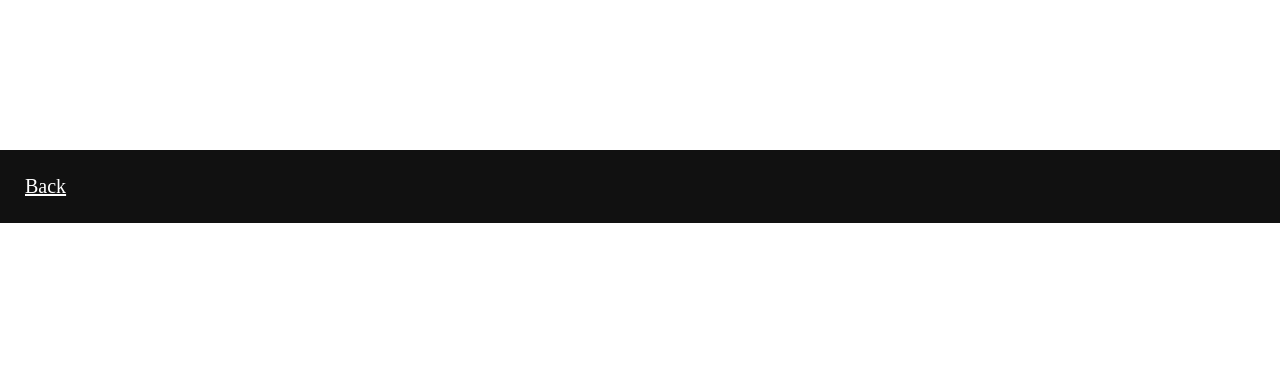
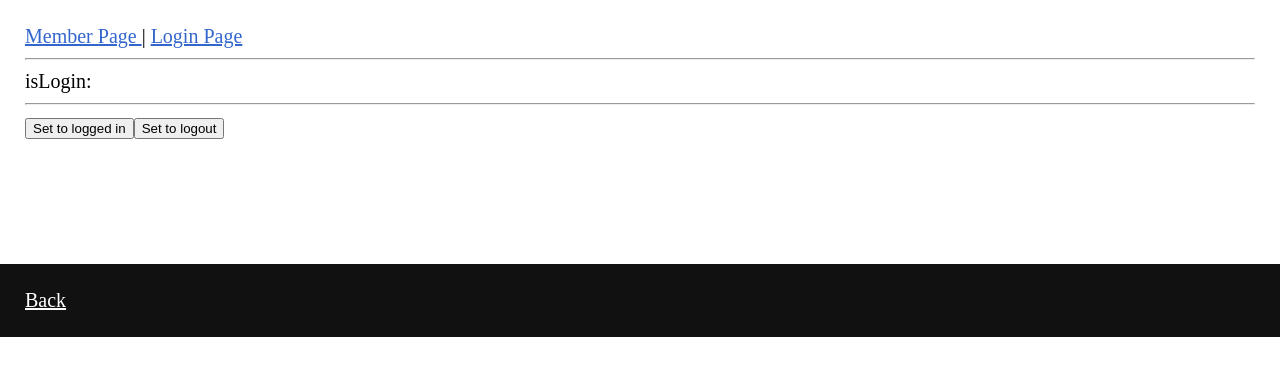
Before and after one commit to boggyjan/nuxt3_sandbox, a Nuxt app: page /auth in a window 1280 px wide. Before the commit this address had no page. Shown: the top 376 px of the page. Built offline with nearby package versions, Linux system fonts and the light colour scheme.

Commit message:
update nuxt3 sandbox version and add auth example pages

```diff
--- a/layouts/default.vue
+++ b/layouts/default.vue
@@ -29,8 +29,6 @@ nuxtApp.hook("page:start", () => {
 
 nuxtApp.hook("page:finish", () => {
   loading.value.finish()
-  // 暫且可以這樣補足目前nuxt3沒有scrollToTop的功能（這個很基本耶...
-  // window.scrollTo(0, 0)
 })
 </script>
 
--- a/nuxt.config.ts
+++ b/nuxt.config.ts
@@ -1,5 +1,3 @@
-import { defineNuxtConfig } from 'nuxt'
-
 // https://v3.nuxtjs.org/api/configuration/nuxt.config
 export default defineNuxtConfig({
   css: [
--- a/pages/array.vue
+++ b/pages/array.vue
@@ -20,8 +20,8 @@
 </template>
 
 <script setup>
-let count = ref(0)
-let myArray = ref([1, 2, 3])
+const count = ref(0)
+const myArray = ref([1, 2, 3])
 const myArray2 = reactive([{ a: 1 }, { a: 2 }, { a: 3 }])
 const myArray3 = reactive({ a: [1, 2, 3] })
 
--- /dev/null
+++ b/pages/auth.vue
@@ -0,0 +1,35 @@
+<template>
+  <div>
+    <NuxtLink to="/member">
+      Member Page
+    </NuxtLink>
+    |
+    <NuxtLink to="/login">
+      Login Page
+    </NuxtLink>
+
+    <hr>
+    isLogin:
+    {{ isLogin }}
+    <hr>
+
+    <button @click="setLogin()">
+      Set to logged in
+    </button>
+    <button @click="setLogout()">
+      Set to logout
+    </button>
+  </div>
+</template>
+
+<script setup>
+const isLogin = useState('isLogin')
+
+function setLogin () {
+  isLogin.value = true
+}
+
+function setLogout () {
+  isLogin.value = false
+}
+</script>
--- a/pages/index.vue
+++ b/pages/index.vue
@@ -4,13 +4,10 @@
     <p>紀錄一下目前已知的問題：</p>
     <ul>
       <li>沒有loading bar 自刻了一個，但就只是換頁時會顯示而已，沒有跟$fetch連動</li>
-      <li>沒有scrollToTop功能</li>
-      <li>layout功能不如2版好用</li>
       <li>用component標籤去放該頁body才需要的css的style標籤時，在離開頁面的時後不會被清掉</li>
-      <li>dev時TS根本就不會做型別檢查，要用 npx nuxi typecheck 指令才能檢查</li>
+      <li>dev時Eslint不會檢查，要用 npm run lint 指令才能檢查</li>
+      <li>dev時TS不會做型別檢查，要用 npx nuxi typecheck 指令才能檢查，跟Eslint一樣</li>
       <li>換頁時，會先清掉該頁的變數（？），導致會有一瞬間看到原本應該要顯示變數的地方變成空白，然後才導到另一頁</li>
-      <li>常常新增頁面時，會需要重開cli，不然會噴錯</li>
-      <li>有發現再來補</li>
     </ul>
 
     <div class="test-box">
--- a/pages/layout.vue
+++ b/pages/layout.vue
@@ -1,16 +1,15 @@
 <template>
-  <NuxtLayout :name="themeType">
+  <div>
+    <h3>Layout demo</h3>
     <div>
-      <h3>Layout demo</h3>
+      Nuxt3 指定 layout，直接在template裡加個「NuxtLayout」component即可
       <div>
-        更換layout已經不再使用layout: 'dark' 這樣的寫法了，直接在template裡用NuxtLayout comp即可
-        <div>
-          <button @click="themeType = 'light'">Light</button>
-          <button @click="themeType = 'dark'">Dark</button>
-        </div>
+        <NuxtLayout :name="themeType" />
+        <button @click="themeType = 'light'">Light</button>
+        <button @click="themeType = 'dark'">Dark</button>
       </div>
     </div>
-  </NuxtLayout>
+  </div>
 </template>
 
 <script setup>
--- /dev/null
+++ b/pages/login.vue
@@ -0,0 +1,13 @@
+<template>
+  <div>
+    Login Page (Guest Only)
+    <hr>
+    Please check auth.vue to see full Example and desciptions.
+  </div>
+</template>
+
+<script setup>
+definePageMeta({
+  middleware: 'guest'
+})
+</script>
--- /dev/null
+++ b/pages/member.vue
@@ -0,0 +1,13 @@
+<template>
+  <div>
+    Member Page (Auth Required)
+    <hr>
+    Please check auth.vue to see full Example and desciptions.
+  </div>
+</template>
+
+<script setup>
+definePageMeta({
+  middleware: 'auth'
+})
+</script>
```
Also changed, not shown: middleware/auth.js (added, +15 -0 lines), middleware/guest.js (added, +15 -0 lines), package.json (+13 -5 lines), .eslintrc.js (added), 1 other file (tests, documents, lock files or other folders).
